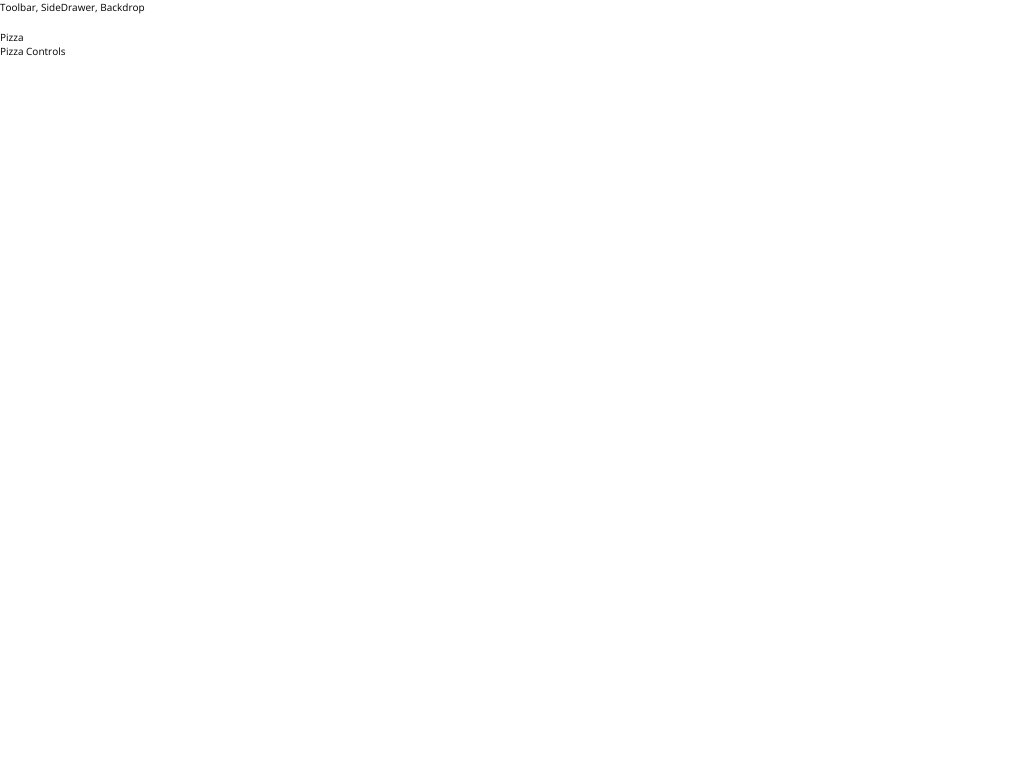
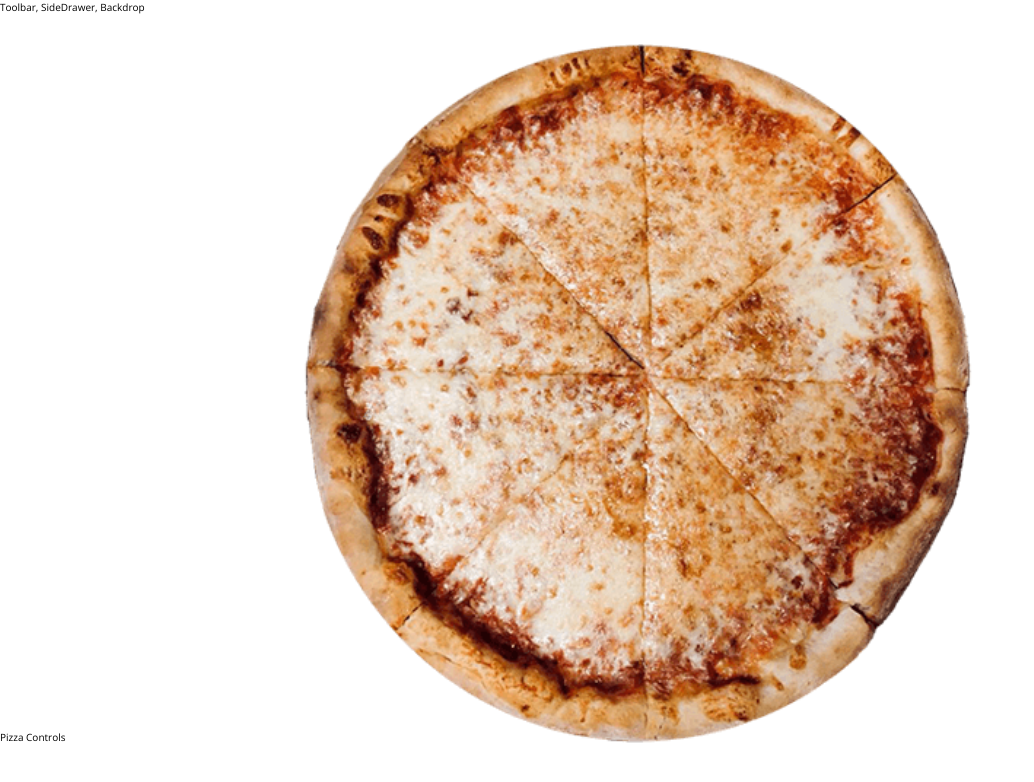
Before and after one commit to JaredAvila/SquareTable_Pizza, a React (Create React App) app: page / in a window 1280 px wide. Shown: the top 782 px of the page, without its empty margins (0-1034 px from the left). Built offline with nearby package versions, Linux system fonts and the light colour scheme.

Commit message:
working on PizzaBuilder

```diff
--- a/src/components/Pizza/Pizza.js
+++ b/src/components/Pizza/Pizza.js
@@ -0,0 +1,17 @@
+import React from "react";
+
+import * as styles from "./Pizza.module.css";
+
+import PizzaIngredient from "./PizzaIngredient/PizzaIngredient";
+
+const Pizza = () => {
+  return (
+    <div className={styles.Pizza}>
+      <PizzaIngredient type="crust" />
+      <PizzaIngredient type="sauce" />
+      <PizzaIngredient type="cheese" />
+    </div>
+  );
+};
+
+export default Pizza;
--- /dev/null
+++ b/src/components/Pizza/Pizza.module.css
@@ -0,0 +1,23 @@
+.Pizza {
+    width: 100%;
+    margin: auto;
+    height: 500px;
+    text-align: center;
+    font-weight: bold;
+    font-size: 1.8rem;
+    position: relative;
+}
+
+@media (min-width: 500px) {
+    .Pizza {
+        width: 500px;
+        height: 500px;
+    }
+}
+
+@media (min-width: 1000px) {
+    .Pizza {
+        width: 700px;
+        height: 700px;
+    }
+}
--- a/src/components/Pizza/PizzaIngredient/PizzaIngredient.js
+++ b/src/components/Pizza/PizzaIngredient/PizzaIngredient.js
@@ -8,6 +8,12 @@ class PizzaIngredient extends Component {
     let ingredient = null;
 
     switch (this.props.type) {
+      case "crust":
+        ingredient = <div className={styles.Crust}></div>;
+        break;
+      case "cheese":
+        ingredient = <div className={styles.Cheese}></div>;
+        break;
       case "sauce":
         ingredient = <div className={styles.Sauce}></div>;
         break;
@@ -58,7 +64,7 @@ class PizzaIngredient extends Component {
 }
 
 PizzaIngredient.propTypes = {
-    type: PropTypes.string.isRequired
-}
+  type: PropTypes.string.isRequired
+};
 
 export default PizzaIngredient;
--- a/src/components/Pizza/PizzaIngredient/PizzaIngredient.module.css
+++ b/src/components/Pizza/PizzaIngredient/PizzaIngredient.module.css
@@ -0,0 +1,10 @@
+.Crust {
+    height: 100%;
+    width: 100%;
+    background: url("../../../assets/PizzBuilder/base.png");
+    background-size: cover;
+    margin: 2% auto;
+    position: absolute;
+    top: 0;
+    left: 0;
+}
--- a/src/containers/PizzaBuilder/PizzaBuilder.js
+++ b/src/containers/PizzaBuilder/PizzaBuilder.js
@@ -1,12 +1,13 @@
 import React, { Component } from "react";
 
 import Aux from "../../hoc/AuxComponent";
+import Pizza from "../../components/Pizza/Pizza";
 
 export default class PizzaBuilder extends Component {
   render() {
     return (
       <Aux>
-        <div>Pizza</div>
+        <Pizza />
         <div>Pizza Controls</div>
       </Aux>
     );
```
Also changed, not shown: src/assets/PizzBuilder/base.png (added).
